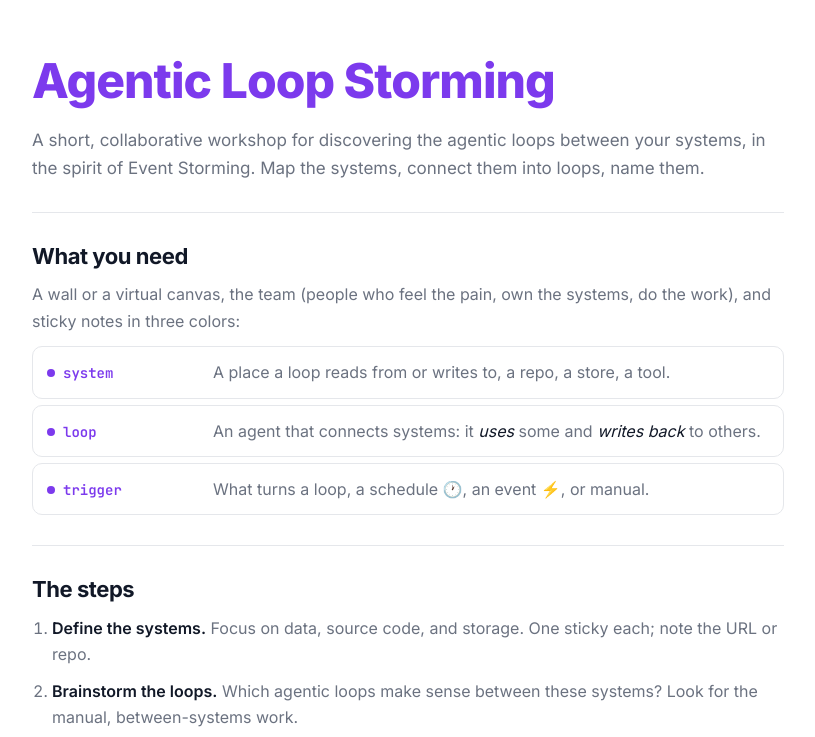
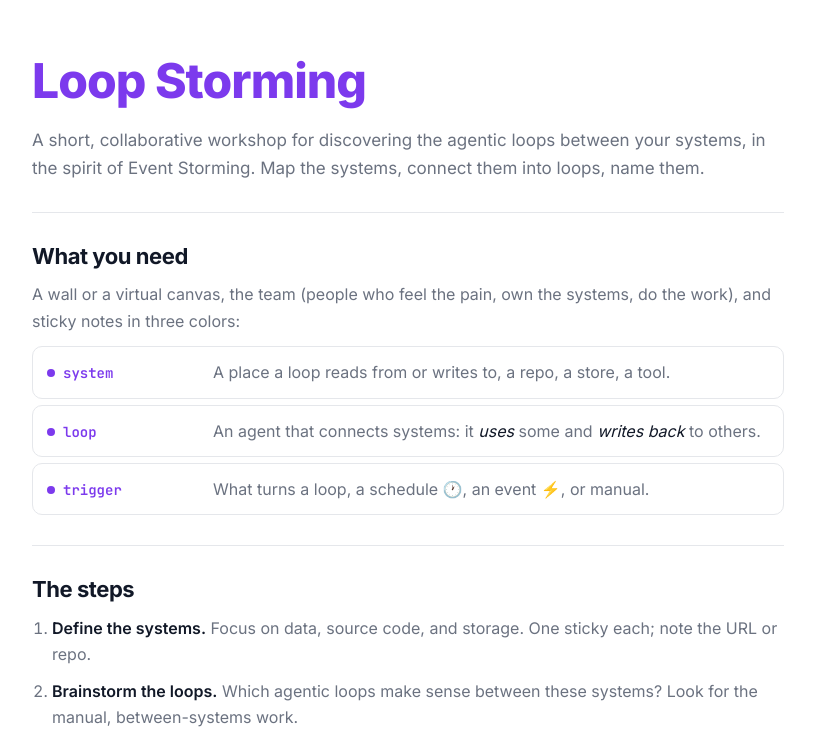
Before and after one commit to loop-architecture/loop-architecture.com, a plain HTML site: page loop-storming.html in a window 1280 px wide. Shown: the part 53-790 px from the top of the page, without its empty margins (232-1047 px from the left). Drawn offline with Linux system fonts and the light colour scheme.

Commit message:
Consistency: README (visualizer/subpages, fix stray quote), loop-storming h1 -> 'Loop Storming'

```diff
--- a/loop-storming.html
+++ b/loop-storming.html
@@ -33,7 +33,7 @@
 
   <main class="doc">
     <section class="lead">
-      <h1>Agentic Loop Storming</h1>
+      <h1>Loop Storming</h1>
       <p>
         A short, collaborative workshop for discovering the agentic loops between your systems, in the spirit of Event Storming. Map the systems, connect them into loops, name them.
       </p>
```
Also changed, not shown: README.md.
